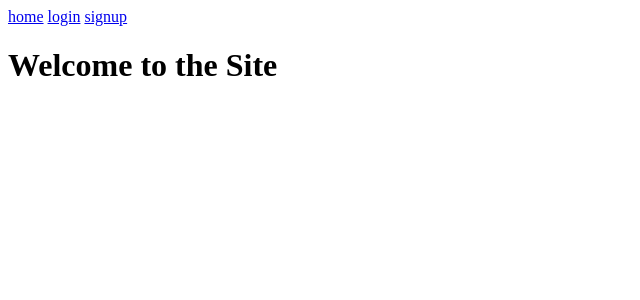
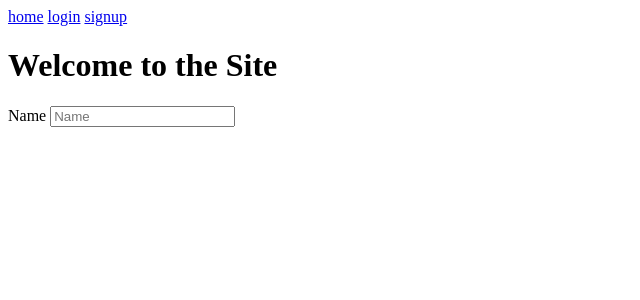
Before and after one commit to jakesmith-101/psychic-waffle, a SvelteKit app in the folder client/: page / in a window 1280 px wide. Shown: the top 300 px of the page, without its empty margins (0-640 px from the left). Built offline with nearby package versions, Linux system fonts and the light colour scheme.

Commit message:
healthcheck setup

```diff
--- /dev/null
+++ b/client/src/lib/server/test.ts
@@ -0,0 +1,7 @@
+import { redirect } from '@sveltejs/kit';
+import { apiFetch } from './api';
+
+export async function healthcheck(name: string) {
+    const data = await apiFetch(`/healthcheck/${name}`, 'GET', {});
+    throw redirect(303, `/dashboard`);
+}
--- /dev/null
+++ b/client/src/routes/+page.server.ts
@@ -0,0 +1,10 @@
+import * as api from '$lib/server/test.js';
+import type { Actions } from './$types';
+
+export const actions: Actions = {
+    default: async ({ request }) => {
+        const formData = await request.formData();
+        const name = formData.get('name')?.toString();
+        if (name !== undefined) await api.healthcheck(name);
+    }
+};
--- a/client/src/routes/+page.svelte
+++ b/client/src/routes/+page.svelte
@@ -1 +1,7 @@
 <h1>Welcome to the Site</h1>
+<form method="get">
+    <div>
+        <label for="name">Name</label>
+        <input id="name" name="name" type="text" required placeholder="Name" />
+    </div>
+</form>
```
